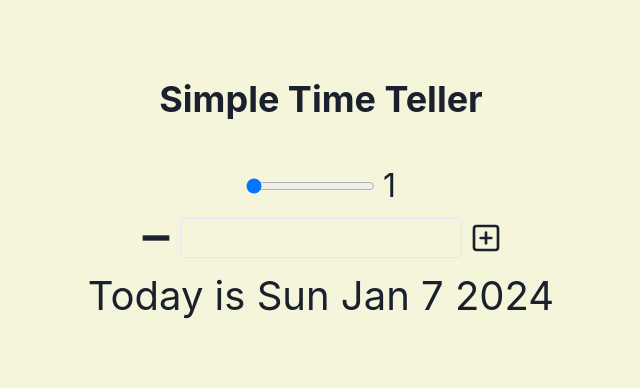
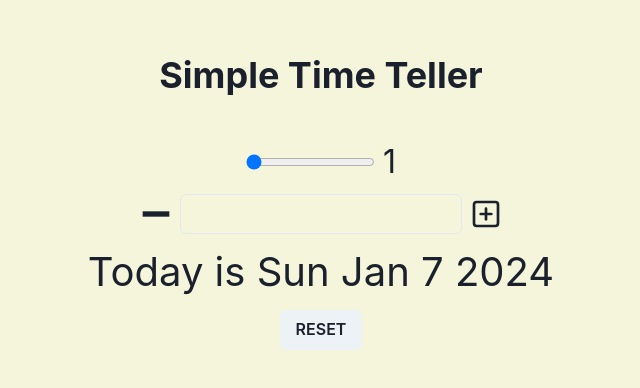
Before and after one commit to EliasTM1/reactDateCalculator, a React (Vite) app: page / in a window 1280 px wide. Shown: the part 198-586 px from the top of the page, without its empty margins (319-959 px from the left). Built offline with nearby package versions, Linux system fonts and the light colour scheme.

Commit message:
clear button implemented

```diff
--- a/src/App.tsx
+++ b/src/App.tsx
@@ -1,5 +1,5 @@
 import { MinusIcon, PlusSquareIcon } from "@chakra-ui/icons";
-import { VStack, Text, HStack, Heading, Input } from "@chakra-ui/react";
+import { VStack, Text, HStack, Heading, Input, Button } from "@chakra-ui/react";
 import { useState } from "react";
 import { shortMonths, humanDays } from "./assets/dates";
 
@@ -33,6 +33,11 @@ function App() {
 		e.preventDefault();
 		console.log(e.target.value, "TETBOS");
 		setCount(Number(e.target.value));
+	}
+
+	function resetParams() {
+		setStep(1)
+		setCount(0)
 	}
 
 	return (
@@ -73,6 +78,7 @@ function App() {
 					shortMonths[currentDate.getMonth()]
 				} ${currentDate.getDate()} ${currentDate.getFullYear()}`}
 			</Text>
+			<Button onClick={resetParams}>RESET</Button>
 		</VStack>
 	);
 }
```
